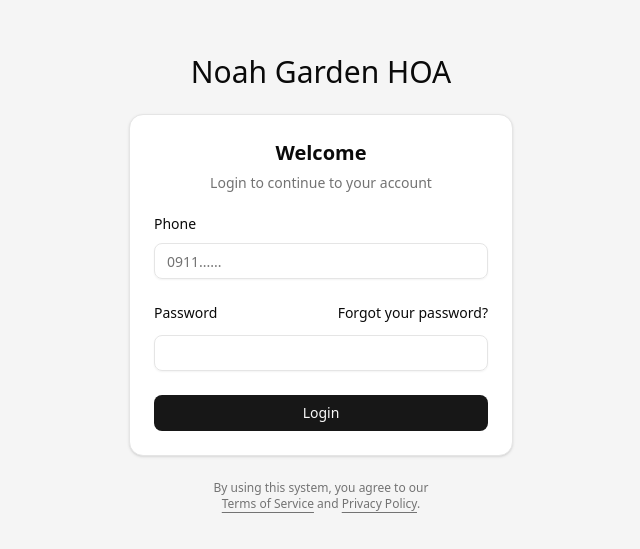
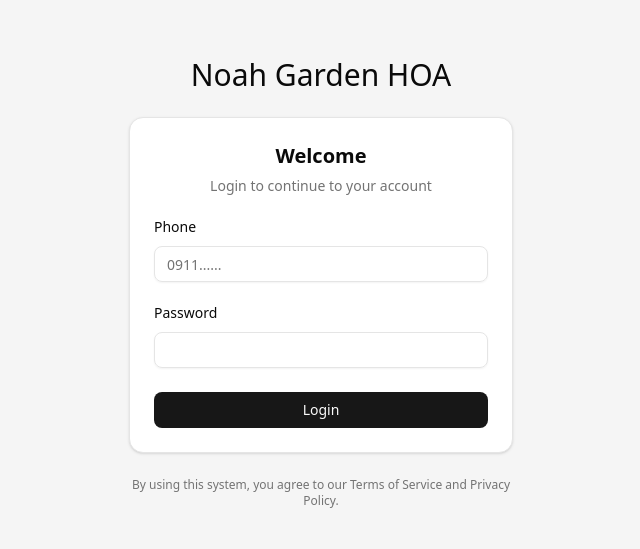
Before and after one commit to NafMKD/hoa, a React (Vite) app in the folder src/web/: page /login in a window 1280 px wide. Shown: the part 117-666 px from the top of the page, without its empty margins (319-959 px from the left). Built offline with nearby package versions, Linux system fonts and the light colour scheme.

Commit message:
layout hierarchy corrected

```diff
--- a/src/web/src/App.tsx
+++ b/src/web/src/App.tsx
@@ -5,10 +5,13 @@ import ProtectedRoute from "@/components/protected-route";
 import LoginPage from "@/login-page";
 import { default as AdminDashboard } from "@/admin/Dashboard";
 import { ThemeProvider } from "@/components/theme-provider";
+import { useState } from "react";
 
 const queryClient = new QueryClient();
 
 export default function App() {
+  const [breadcrumb, setBreadcrumb] = useState<React.ReactNode>(null);
+
   return (
     <QueryClientProvider client={queryClient}>
       <ThemeProvider>
@@ -22,9 +25,13 @@ export default function App() {
               path="/admin/*"
               element={
                 <ProtectedRoute role="admin">
-                  <AdminLayout>
+                  <AdminLayout breadcrumb={breadcrumb}>
                     <Routes>
-                      <Route index element={<AdminDashboard />} />
+                      <Route
+                        index
+                        element={<AdminDashboard setBreadcrumb={setBreadcrumb} />}
+                      />
+                      {/* Add more admin pages here */}
                     </Routes>
                   </AdminLayout>
                 </ProtectedRoute>
--- a/src/web/src/admin/Dashboard.tsx
+++ b/src/web/src/admin/Dashboard.tsx
@@ -6,12 +6,15 @@ import {
   BreadcrumbPage,
   BreadcrumbSeparator,
 } from "@/components/ui/breadcrumb";
-import AdminLayout from "./components/layout/admin-layout";
+import { useEffect } from "react";
 
-export default function Dashboard() {
-  return (
-    <AdminLayout
-      breadcrumb={
+interface DashboardProps {
+  setBreadcrumb: (breadcrumb: React.ReactNode) => void;
+}
+
+export default function Dashboard({ setBreadcrumb }: DashboardProps) {
+  useEffect(() => {
+    setBreadcrumb(
       <Breadcrumb>
         <BreadcrumbList>
           <BreadcrumbItem className="hidden md:block">
@@ -25,14 +28,17 @@ export default function Dashboard() {
           </BreadcrumbItem>
         </BreadcrumbList>
       </Breadcrumb>
-      }
-    >
+    );
+  }, [setBreadcrumb]);
+
+  return (
+    <>
       <div className="grid auto-rows-min gap-4 md:grid-cols-3">
         <div className="bg-muted/50 aspect-video rounded-xl" />
         <div className="bg-muted/50 aspect-video rounded-xl" />
         <div className="bg-muted/50 aspect-video rounded-xl" />
       </div>
       <div className="bg-muted/50 min-h-[100vh] flex-1 rounded-xl md:min-h-min" />
-    </AdminLayout>
+    </>
   );
 }
--- a/src/web/src/components/login-form.tsx
+++ b/src/web/src/components/login-form.tsx
@@ -1,31 +1,70 @@
-import { cn } from "@/lib/utils"
-import { Button } from "@/components/ui/button"
+import { cn } from "@/lib/utils";
+import { Button } from "@/components/ui/button";
 import {
   Card,
   CardContent,
   CardDescription,
   CardHeader,
   CardTitle,
-} from "@/components/ui/card"
-import { Input } from "@/components/ui/input"
-import { Label } from "@/components/ui/label"
+} from "@/components/ui/card";
+import { Input } from "@/components/ui/input";
+import { Label } from "@/components/ui/label";
+import { useState } from "react";
+import { useAuthStore, type User } from "@/lib/store";
+import { useNavigate } from "react-router-dom";
 
-export function LoginForm({
-  className,
-  ...props
-}: React.ComponentProps<"div">) {
+export function LoginForm({ className, ...props }: React.ComponentProps<"div">) {
+  const [phone, setPhone] = useState("");
+  const [password, setPassword] = useState("");
+  const [loading, setLoading] = useState(false);
+  const [error, setError] = useState("");
+
+  const setUser = useAuthStore((state) => state.setUser);
+  const navigate = useNavigate();
+
+  const handleSubmit = async (e: React.FormEvent) => {
+    e.preventDefault();
+    setError("");
+    setLoading(true);
+
+    try {
+      // MOCK LOGIN: only for frontend testing
+      await new Promise((res) => setTimeout(res, 1000)); // simulate delay
+
+      // Simple validation example
+      if (!phone || !password) {
+        throw new Error("Phone and password are required");
+      }
+
+      // Save user in Zustand + localStorage
+      const mockUser: User = {
+        id: 1,
+        name: "Test User",
+        phone: phone,
+        role: "admin", // or "user" depending on module
+      };
+
+      setUser(mockUser);
+      localStorage.setItem("access_token", "mock_token");
+
+      // redirect to dashboard
+      navigate("/admin");
+    } catch (err: any) {
+      setError(err.message || "Login failed");
+    } finally {
+      setLoading(false);
+    }
+  };
+
   return (
     <div className={cn("flex flex-col gap-6", className)} {...props}>
       <Card>
         <CardHeader className="text-center">
           <CardTitle className="text-xl">Welcome</CardTitle>
-          <CardDescription>
-            Login to continue to your account
-          </CardDescription>
+          <CardDescription>Login to continue to your account</CardDescription>
         </CardHeader>
         <CardContent>
-          <form>
-            <div className="grid gap-6">
+          <form onSubmit={handleSubmit}>
             <div className="grid gap-6">
               <div className="grid gap-3">
                 <Label htmlFor="phone">Phone</Label>
@@ -34,32 +73,37 @@ export function LoginForm({
                   type="text"
                   placeholder="0911......"
                   required
+                  value={phone}
+                  onChange={(e) => setPhone(e.target.value)}
                 />
               </div>
+
               <div className="grid gap-3">
                 <div className="flex items-center">
                   <Label htmlFor="password">Password</Label>
-                    <a
-                      href="#"
-                      className="ml-auto text-sm underline-offset-4 hover:underline"
-                    >
-                      Forgot your password?
-                    </a>
                 </div>
-                  <Input id="password" type="password" required />
+                <Input
+                  id="password"
+                  type="password"
+                  required
+                  value={password}
+                  onChange={(e) => setPassword(e.target.value)}
+                />
               </div>
-                <Button type="submit" className="w-full">
-                  Login
+
+              {error && <div className="text-red-500 text-sm">{error}</div>}
+
+              <Button type="submit" className="w-full" disabled={loading}>
+                {loading ? "Logging in..." : "Login"}
               </Button>
-              </div>
             </div>
           </form>
         </CardContent>
       </Card>
-      <div className="text-muted-foreground *:[a]:hover:text-primary text-center text-xs text-balance *:[a]:underline *:[a]:underline-offset-4">
+      <div className="text-muted-foreground text-center text-xs">
         By using this system, you agree to our <a href="#">Terms of Service</a>{" "}
         and <a href="#">Privacy Policy</a>.
       </div>
     </div>
-  )
+  );
 }
```
Lines whose indentation alone changed are shown as unchanged.
